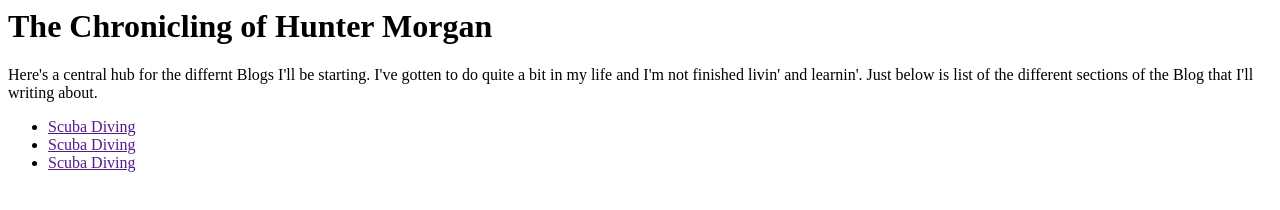
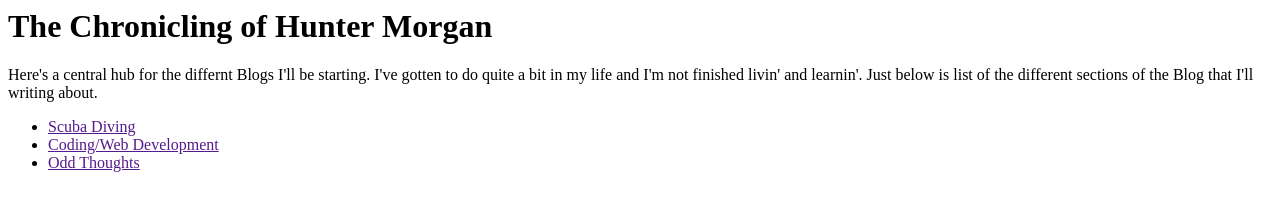
Before and after one commit to Hunta88/My-Webpage, a plain HTML site: page index.html in a window 1280 px wide. Drawn offline with Linux system fonts and the light colour scheme.

Commit message:
Add directory links

```diff
--- a/index.html
+++ b/index.html
@@ -10,8 +10,8 @@
 
 	<ul>
 		<li><a href="">Scuba Diving </a></li>
-		<li><a href="">Scuba Diving </a></li>
-		<li><a href="">Scuba Diving </a></li>
+		<li><a href="">Coding/Web Development </a></li>
+		<li><a href="">Odd Thoughts </a></li>
 	</ul>
 </body>
 </html>
```
